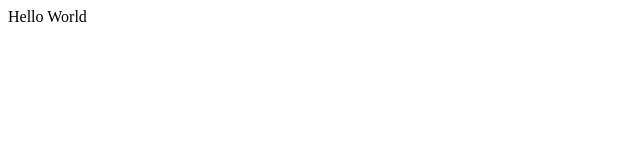
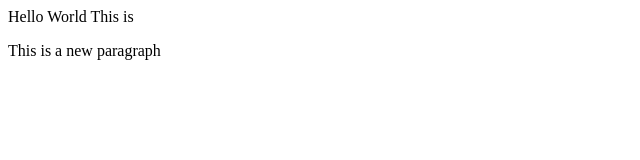
Before and after one commit to forrestkim/git-test, a website: page index.html in a window 1280 px wide. Shown: the whole page, without its empty margins (0-640 px from the left). Drawn offline with Linux system fonts and the light colour scheme.

Commit message:
.gitignore added

```diff
--- a/index.html
+++ b/index.html
@@ -4,7 +4,8 @@
 </head>
 
 <body>
-<p>Hello World</p>
+<p>Hello World This is </p>
+<p>This is a new paragraph</p>
 </body>
 
 </html>
```
Also changed, not shown: 1 other file.
